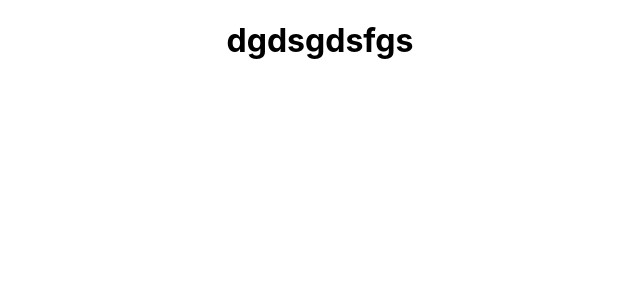
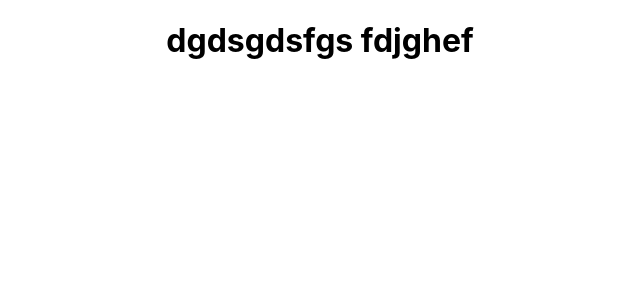
Before and after one commit to soumo123/category-admin-client, a React (Create React App) app: page / in a window 1280 px wide. Shown: the top 300 px of the page, without its empty margins (320-960 px from the left). Built offline with nearby package versions, Linux system fonts and the light colour scheme.

Commit message:
fdsgsfdg

```diff
--- a/src/App.js
+++ b/src/App.js
@@ -4,7 +4,7 @@ import './App.css';
 function App() {
   return (
     <div className="App">
-      <h1>dgdsgdsfgs</h1>
+      <h1>dgdsgdsfgs fdjghef</h1>
     </div>
   );
 }
```
